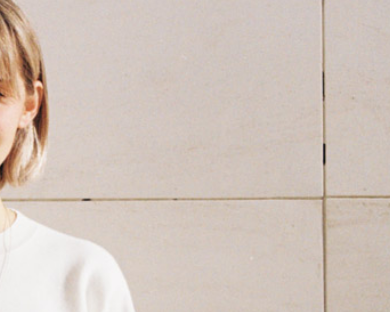
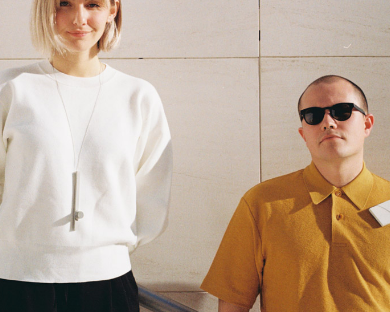
Before and after one commit to jfcali/hippieher-portfolio, a Gatsby site: page / in a window 390 px wide. Shown: the part 83-395 px from the top of the page. Built offline with nearby package versions, Linux system fonts and the light colour scheme; Gatsby itself is replaced by a stand-in of ours.

Commit message:
Fix responsive home

```diff
--- a/src/components/series/SeriesImage/SeriesImage.module.css
+++ b/src/components/series/SeriesImage/SeriesImage.module.css
@@ -12,8 +12,9 @@
   flex-grow: 1;
 }
 
-@media (max-width: 1024px) {
+@media (max-width: 767px) {
   .SeriesImage {
     width: 100%;
+    order: 1;
   }
 }
--- a/src/components/series/SeriesSection/SeriesSection.module.css
+++ b/src/components/series/SeriesSection/SeriesSection.module.css
@@ -3,3 +3,9 @@
   height: 100vh;
   display: flex;
 }
+
+@media (max-width: 767px) {
+  .SeriesSection {
+    flex-direction: column;
+  }
+}
--- a/src/components/series/SeriesTitle/SeriesTitle.module.css
+++ b/src/components/series/SeriesTitle/SeriesTitle.module.css
@@ -17,9 +17,9 @@
   text-decoration: none;
 }
 
-@media (max-width: 1024px) {
+@media (max-width: 767px) {
   .SeriesTitle {
     width: 100%;
-    position: absolute;
+    order: 2;
   }
 }
```
Also changed, not shown: src/components/series/Series.module.css (line endings or trailing spaces).
